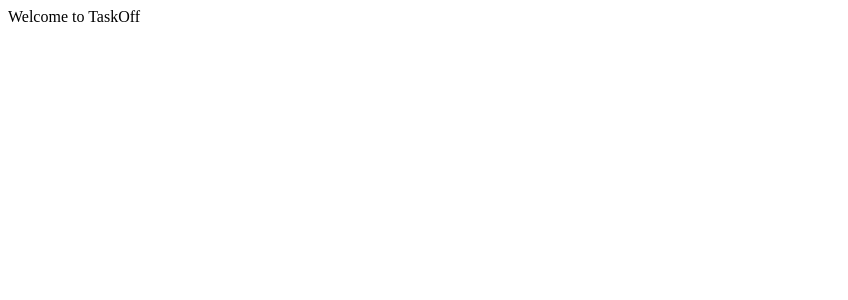
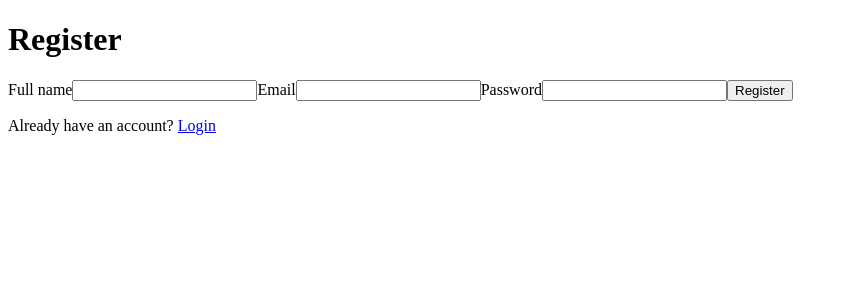
Before and after one commit to DevOrbitInc/TaskOff, a React (Vite) app in the folder client/: page /register in a window 1280 px wide. Shown: the top 300 px of the page, without its empty margins (0-848 px from the left). Built offline with nearby package versions, Linux system fonts and the light colour scheme.

Commit message:
feat: add pages and configure routing

```diff
--- a/client/package.json
+++ b/client/package.json
@@ -10,8 +10,10 @@
     "preview": "vite preview"
   },
   "dependencies": {
+    "axios": "^1.19.0",
     "react": "^19.2.8",
-    "react-dom": "^19.2.8"
+    "react-dom": "^19.2.8",
+    "react-router-dom": "^7.18.2"
   },
   "devDependencies": {
     "@eslint/js": "^10.0.1",
--- a/client/src/App.jsx
+++ b/client/src/App.jsx
@@ -1,5 +1,31 @@
+import { BrowserRouter, Navigate, Route, Routes } from 'react-router-dom'
+import { AuthProvider } from './context/AuthContext.jsx'
+import Login from './pages/Login.jsx'
+import Register from './pages/Register.jsx'
+import Dashboard from './pages/Dashboard.jsx'
+import ProtectedRoute from './components/ProtectedRoute.jsx'
+
 function App() {
-  return <div>Welcome to TaskOff</div>;
+  return (
+    <AuthProvider>
+      <BrowserRouter>
+        <Routes>
+          <Route path="/login" element={<Login />} />
+          <Route path="/register" element={<Register />} />
+          <Route
+            path="/dashboard"
+            element={
+              <ProtectedRoute>
+                <Dashboard />
+              </ProtectedRoute>
+            }
+          />
+          <Route path="/" element={<Navigate to="/login" replace />} />
+          <Route path="*" element={<Navigate to="/login" replace />} />
+        </Routes>
+      </BrowserRouter>
+    </AuthProvider>
+  )
 }
 
-export default App;
+export default App
--- /dev/null
+++ b/client/src/pages/Dashboard.jsx
@@ -0,0 +1,10 @@
+function Dashboard() {
+  return (
+    <div className="dashboard-page">
+      <h1>Dashboard</h1>
+      <p>Welcome to your TaskOff workspace. This area is protected and requires authentication.</p>
+    </div>
+  )
+}
+
+export default Dashboard
--- /dev/null
+++ b/client/src/pages/Login.jsx
@@ -0,0 +1,63 @@
+import { useState, useContext } from 'react'
+import { Link, useNavigate } from 'react-router-dom'
+import AuthContext from '../context/AuthContext.jsx'
+
+function Login() {
+  const { login, loading, error } = useContext(AuthContext)
+  const [email, setEmail] = useState('')
+  const [password, setPassword] = useState('')
+  const [localError, setLocalError] = useState('')
+  const navigate = useNavigate()
+
+  const handleSubmit = async (event) => {
+    event.preventDefault()
+    setLocalError('')
+
+    if (!email || !password) {
+      setLocalError('Please provide both email and password.')
+      return
+    }
+
+    try {
+      await login({ email, password })
+      navigate('/dashboard')
+    } catch (err) {
+      setLocalError(err.message)
+    }
+  }
+
+  return (
+    <div className="auth-page">
+      <h1>Login</h1>
+      <form className="auth-form" onSubmit={handleSubmit}>
+        <label>
+          Email
+          <input
+            type="email"
+            value={email}
+            onChange={(event) => setEmail(event.target.value)}
+            autoComplete="email"
+          />
+        </label>
+        <label>
+          Password
+          <input
+            type="password"
+            value={password}
+            onChange={(event) => setPassword(event.target.value)}
+            autoComplete="current-password"
+          />
+        </label>
+        <button type="submit" disabled={loading}>
+          {loading ? 'Signing in...' : 'Login'}
+        </button>
+        {(localError || error) && <div className="auth-error">{localError || error}</div>}
+      </form>
+      <p>
+        Don&apos;t have an account? <Link to="/register">Register</Link>
+      </p>
+    </div>
+  )
+}
+
+export default Login
--- /dev/null
+++ b/client/src/pages/Register.jsx
@@ -0,0 +1,73 @@
+import { useState, useContext } from 'react'
+import { Link, useNavigate } from 'react-router-dom'
+import AuthContext from '../context/AuthContext.jsx'
+
+function Register() {
+  const { register, loading, error } = useContext(AuthContext)
+  const [fullName, setFullName] = useState('')
+  const [email, setEmail] = useState('')
+  const [password, setPassword] = useState('')
+  const [localError, setLocalError] = useState('')
+  const navigate = useNavigate()
+
+  const handleSubmit = async (event) => {
+    event.preventDefault()
+    setLocalError('')
+
+    if (!fullName || !email || !password) {
+      setLocalError('Please fill in all fields.')
+      return
+    }
+
+    try {
+      await register({ fullName, email, password })
+      navigate('/dashboard')
+    } catch (err) {
+      setLocalError(err.message)
+    }
+  }
+
+  return (
+    <div className="auth-page">
+      <h1>Register</h1>
+      <form className="auth-form" onSubmit={handleSubmit}>
+        <label>
+          Full name
+          <input
+            type="text"
+            value={fullName}
+            onChange={(event) => setFullName(event.target.value)}
+            autoComplete="name"
+          />
+        </label>
+        <label>
+          Email
+          <input
+            type="email"
+            value={email}
+            onChange={(event) => setEmail(event.target.value)}
+            autoComplete="email"
+          />
+        </label>
+        <label>
+          Password
+          <input
+            type="password"
+            value={password}
+            onChange={(event) => setPassword(event.target.value)}
+            autoComplete="new-password"
+          />
+        </label>
+        <button type="submit" disabled={loading}>
+          {loading ? 'Creating account...' : 'Register'}
+        </button>
+        {(localError || error) && <div className="auth-error">{localError || error}</div>}
+      </form>
+      <p>
+        Already have an account? <Link to="/login">Login</Link>
+      </p>
+    </div>
+  )
+}
+
+export default Register
```
Also changed, not shown: 1 other file (tests, documents, lock files or other folders).
